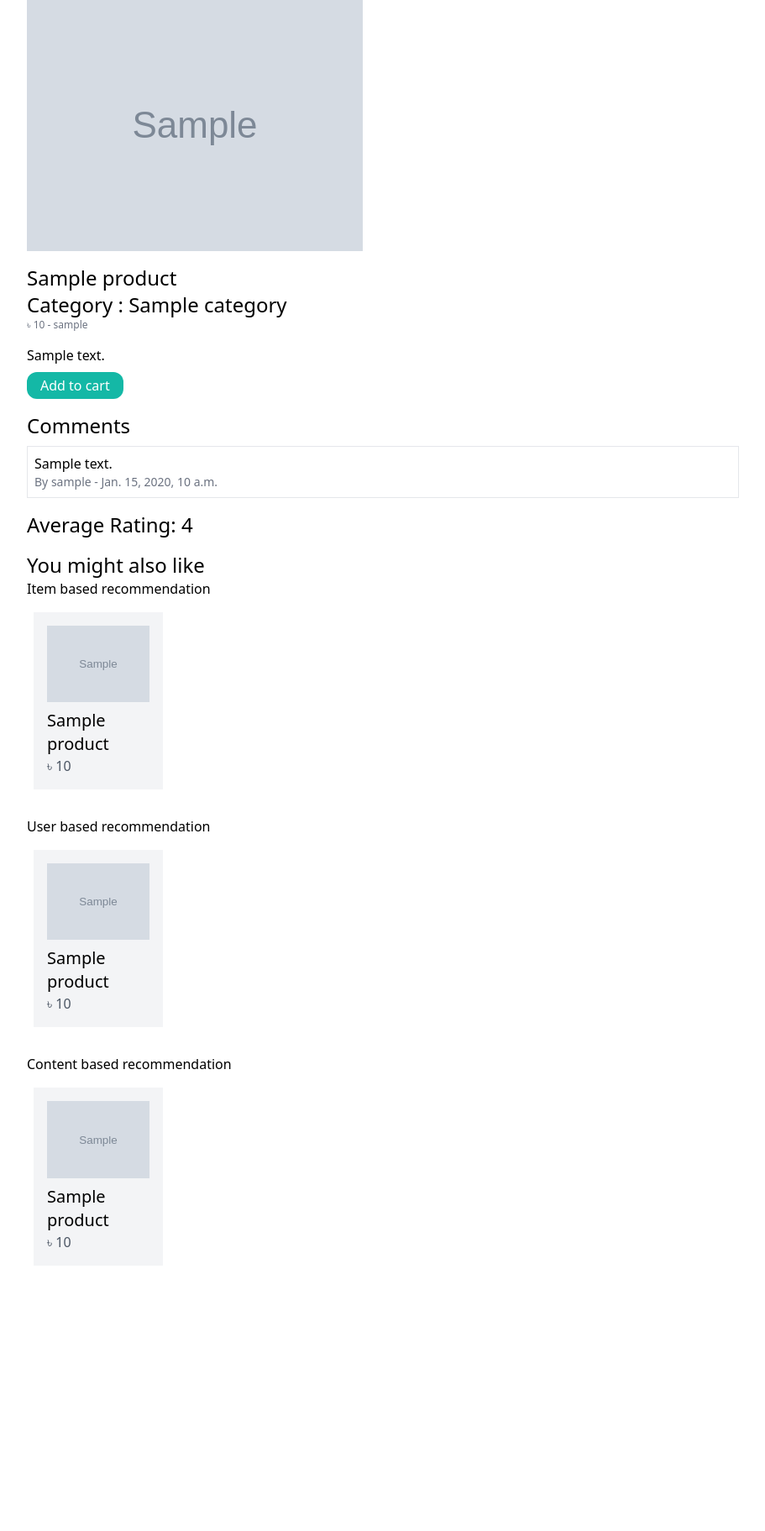
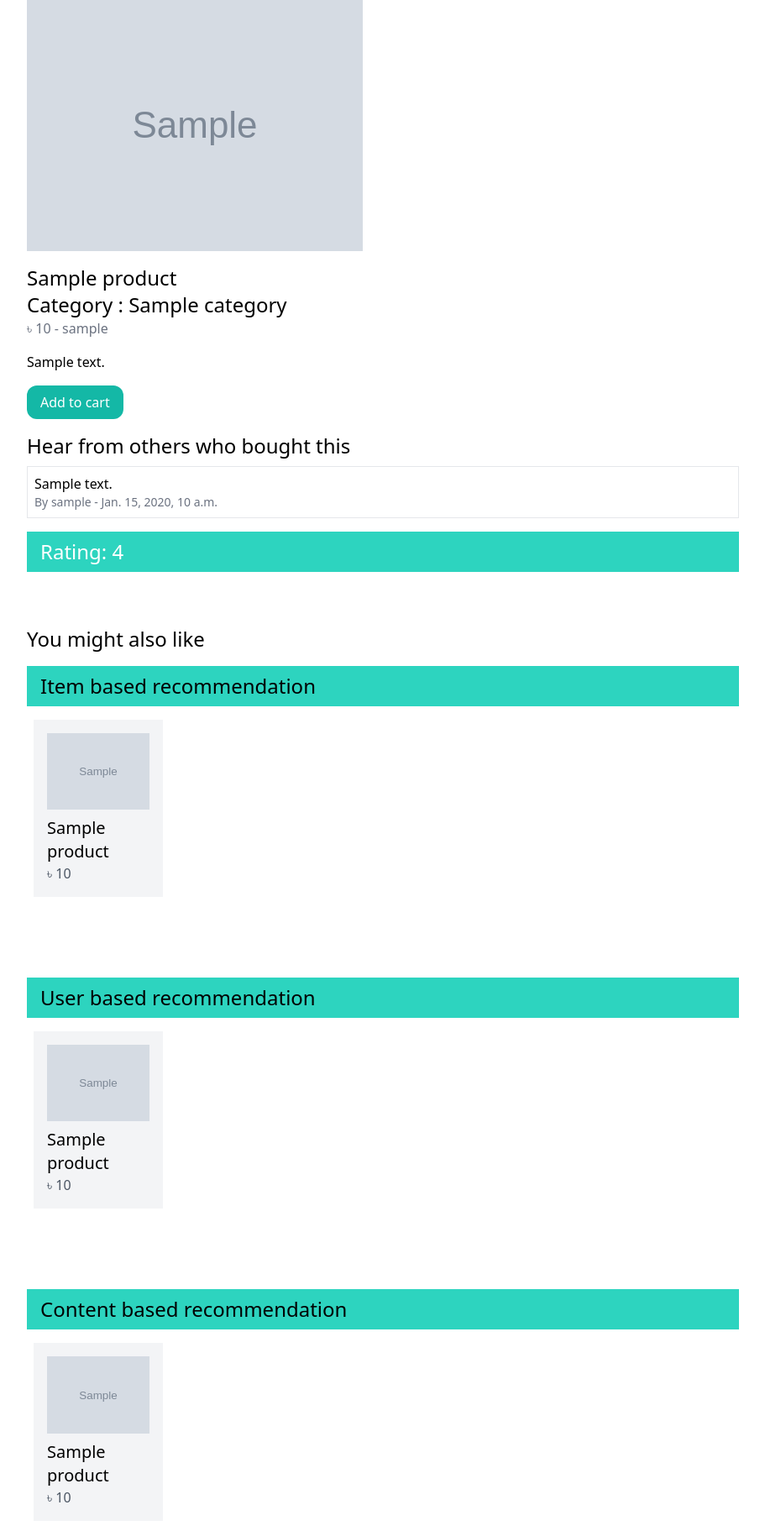
Before and after one commit to hmursaleen/Ecommerce-with-Recommendation, a Django app: template core/templates/product_detail.html in a window 1280 px wide. Shown: the part 89-1912 px from the top of the page at 84% size, without its empty margins (184-1095 px from the left). Before the commit the page ends 1574 px from the top, so only its background shows below. Run offline with Django 3.2, Linux system fonts and the light colour scheme; the template is opened without the code that fills it: most values are stand-ins (such as "Sample title", 1, 10 or a date in 2020); grey boxes marked "Sample" are stand-in pictures; some libraries are stand-ins or nearby versions.

Commit message:
improved

```diff
--- a/core/forms.py
+++ b/core/forms.py
@@ -51,7 +51,7 @@ class CommentForm(forms.ModelForm):
         model = Comment
         fields = ['text']
         widgets = {
-            'text': forms.Textarea(attrs={'placeholder': 'Add your comment here...'}),
+            'text': forms.Textarea(attrs={'placeholder': 'Add your comment here...', 'class': 'w-full border-gray-200 rounded-xl'}),
         }
 
 
--- a/core/templates/product_detail.html
+++ b/core/templates/product_detail.html
@@ -12,7 +12,7 @@
 
 <h1 class="text-2xl">{{ product.title }}</h1>
 <a href="{% url 'category_detail' product.category.slug %}" class="text-2xl">Category : {{ product.category.title }}</a>
-<p class="text-xs text-gray-500">
+<p class="text-s text-gray-500">
 	৳ {{ product.price }}
 	-
 	<a href="{% url 'vendor_detail' product.user.id %}">{{ product.user.username }}</a>
@@ -24,7 +24,7 @@
 </p>
 {% endif %}
 
-<a href="{% url 'add_to_cart' product.id %}" class="inline-block mt-2 px-4 py-1 bg-teal-500 text-white rounded-xl">Add to cart</a>
+<a href="{% url 'add_to_cart' product.id %}" class="inline-block mt-4 px-4 py-2 bg-teal-500 text-white rounded-xl">Add to cart</a>
 
 
 {% if user.is_authenticated and user_bought_products %}
@@ -35,8 +35,8 @@
 </form>
 {% endif %}
 
-
-<h2 class="mt-4 text-2xl">Comments</h2>
+{% if comments %}
+<h2 class="mt-4 text-2xl">Hear from others who bought this</h2>
 <div class="mt-2">
     {% for comment in comments %}
     <div class="border p-2 mt-2">
@@ -45,10 +45,11 @@
     </div>
     {% endfor %}
 </div>
+{% endif %}
 
-
-
-<h2 class="mt-4 text-2xl">Average Rating: {{ average_rating }}</h2>
+{% if average_rating %}
+<h2 class="mt-4 px-4 py-2 bg-teal-400 text-white text-2xl">Rating: {{ average_rating }}</h2>
+{% endif %}
 
 {% if user.is_authenticated and user_bought_products %}
 <form class="mt-4" method="post" action="">
@@ -59,9 +60,10 @@
 {% endif %}
 
 
-
+<br>
+<br>
 <h2 class="mt-4 text-2xl"> You might also like </h2>
-<h2>Item based recommendation </h2>
+<h2 class="mt-4 text-2xl px-4 py-2 bg-teal-400">Item based recommendation </h2>
 <div class="mt-2 flex flex-wrap"> <!--want to show 3 products per row, so i've to use flex and use width = 1/3 -->
 	{% for product in recommended_products %}
 	<div class="product w-1/5 p-2">
@@ -78,9 +80,9 @@
 	{% endfor %}
 </div>
 <br>
-
-
-<h2>User based recommendation </h2>
+<br>
+<br>
+<h2 class="mt-4 text-2xl px-4 py-2 bg-teal-400">User based recommendation </h2>
 <div class="mt-2 flex flex-wrap"> <!--want to show 3 products per row, so i've to use flex and use width = 1/3 -->
 	{% for product in recommended_products2 %}
 	<div class="product w-1/5 p-2">
@@ -97,9 +99,9 @@
 	{% endfor %}
 </div>
 <br>
-
-
-<h2>Content based recommendation </h2>
+<br>
+<br>
+<h2 class="mt-4 text-2xl px-4 py-2 bg-teal-400">Content based recommendation </h2>
 <div class="mt-2 flex flex-wrap"> <!--want to show 3 products per row, so i've to use flex and use width = 1/3 -->
 	{% for product in recommended_products3 %}
 	<div class="product w-1/5 p-2">
```
Also changed, not shown: db.sqlite3.
